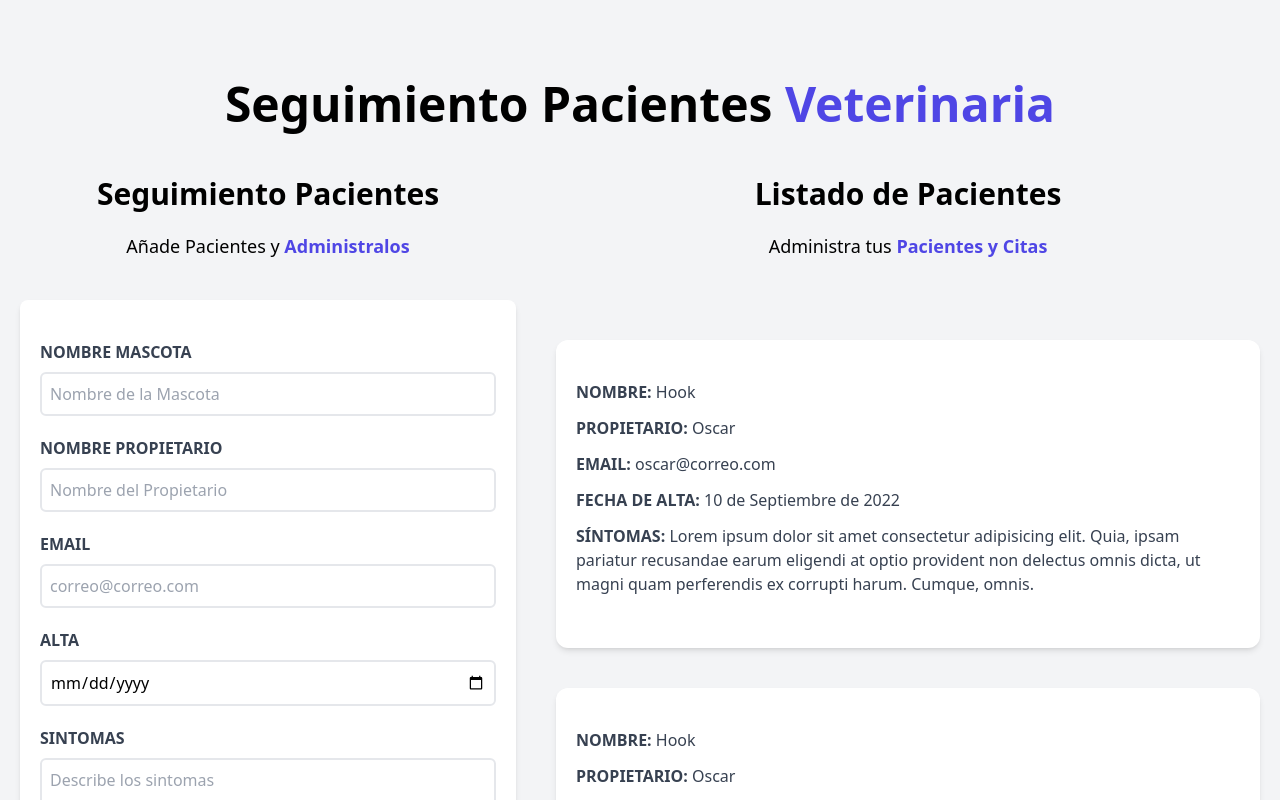
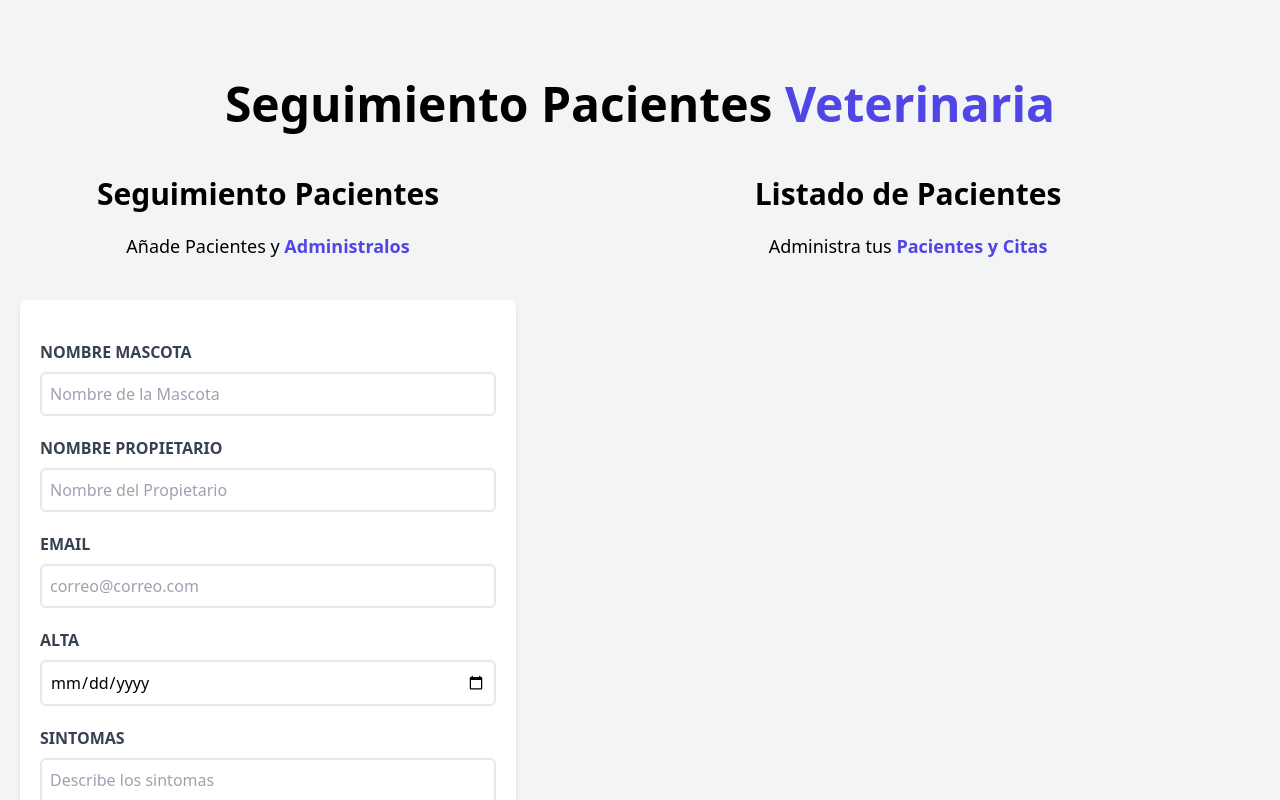
Before and after one commit to oscarandresdav/citas-react, a React (Vite) app: page / in a window 1280 px wide. Shown: the top 800 px of the page. Built offline with nearby package versions, Linux system fonts and the light colour scheme.

Commit message:
iterando sobre un Array en React

```diff
--- a/src/App.jsx
+++ b/src/App.jsx
@@ -15,7 +15,9 @@ function App() {
           pacientes={pacientes}
           setPacientes={setPacientes}
         />
-        <ListadoPacientes />
+        <ListadoPacientes
+          pacientes={pacientes}
+        />
       </div>
     </div>
   )
--- a/src/components/ListadoPacientes.jsx
+++ b/src/components/ListadoPacientes.jsx
@@ -1,6 +1,7 @@
 import Paciente from "./Paciente"
 
-const ListadoPacientes = () => {
+const ListadoPacientes = ({pacientes}) => {
+
   return (
     <div className="md:w-1/2 lg:w-3/5">
       <h2 className="font-black text-3xl text-center">Listado de Pacientes</h2>
@@ -8,11 +9,12 @@ const ListadoPacientes = () => {
         Administra tus {''}
         <span className="text-indigo-600 font-bold">Pacientes y Citas</span>
       </p>
+
+
       <div className="md:h-screen md:overflow-y-scroll">
-        <Paciente />
-        <Paciente />
-        <Paciente />
-        <Paciente />
+      { pacientes.map((paciente) => (
+        <Paciente paciente={paciente}/>
+      )) }
       </div>
 
     </div>
```
